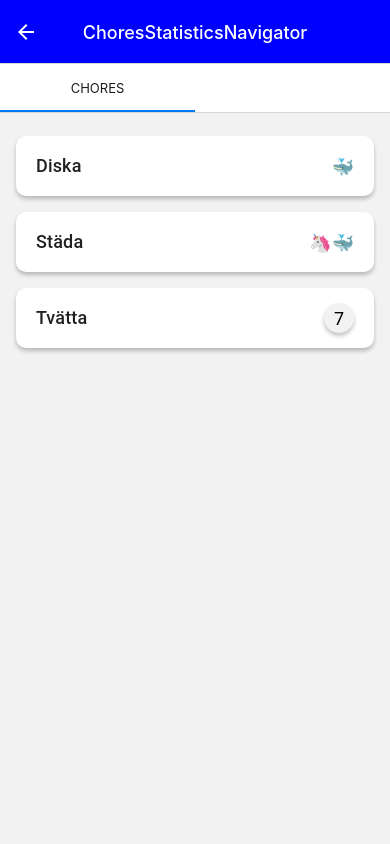
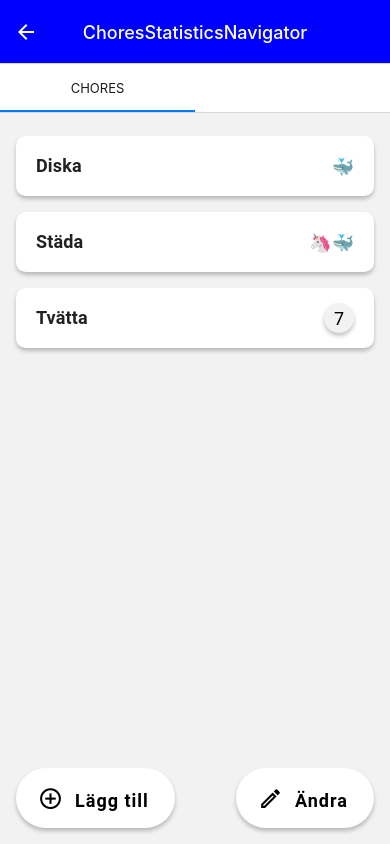
Before and after one commit to KSigurd/KROLF-household-app, a React Native app: screen /ChoresStatisticsNavigator in a window 390 px wide. Built offline with nearby package versions, Linux system fonts and the light colour scheme.

Commit message:
Styling done for now

```diff
--- a/components/ChoreButton.tsx
+++ b/components/ChoreButton.tsx
@@ -11,28 +11,40 @@ interface Props {
 }
 
 const ChoreButton: FC<Props> = (props: Props) => {
-
   return (
-    <TouchableRipple style={styles.fullscreenButton} onPress={() => {}}>
-      <Surface style={[styles.buttonInnerContainer, styles.buttonOutlined]}>
+    <Surface style={[styles.fullscreenButton, styles.buttonOutlined]}>
+      <TouchableRipple
+        borderless={true}
+        style={styles.fillParent}
+        onPress={() => {}} //TODO
+      >
+        <Surface style={styles.buttonInnerContainer}>
           <Title style={[styles.choresButtonTitle, styles.buttonText]}>
             {props.buttonText}
           </Title>
           {props.completedBy.length ? (
-          <Text
-            style={[styles.buttonText, styles.choresButtonAdditions]}
-          >
+            <Text style={[styles.buttonText, styles.choresButtonAdditions]}>
               {props.completedBy.map((user) => user.avatar.avatar)}
             </Text>
           ) : (
-          <Surface style={[styles.repeatabilityCircle, props.isLate ? styles.isLateBackground : styles.isNotLateBackground]}>
-            <Text style={props.isLate ? styles.isLateText : styles.isNotLateText} >
+            <Surface
+              style={[
+                styles.repeatabilityCircle,
+                props.isLate
+                  ? styles.isLateBackground
+                  : styles.isNotLateBackground,
+              ]}
+            >
+              <Text
+                style={props.isLate ? styles.isLateText : styles.isNotLateText}
+              >
                 {props.daysSinceLast}
               </Text>
             </Surface>
           )}
         </Surface>
       </TouchableRipple>
+    </Surface>
   );
 };
 
--- a/screens/ChoresScreen.tsx
+++ b/screens/ChoresScreen.tsx
@@ -1,6 +1,7 @@
 import { NativeStackScreenProps } from "@react-navigation/native-stack";
 import React, { FC } from "react";
 import { View, Text } from "react-native";
+import { Button } from "react-native-paper";
 import ChoreButton from "../components/ChoreButton";
 import { households } from "../data/mockHouseholdData";
 import { RootStackParamList } from "../navigation/RootNavigator";
@@ -15,7 +16,7 @@ const ChoresScreen: FC<Props> = ({ navigation }: Props) => {
     <View style={styles.root}>
       {household.chores.map((prop, key) => {
         return (
-          <ChoreButton
+          <ChoreButton  //TODO: Move this props-logic somewhere else
             key={key}
             buttonText={prop.title}
             completedBy={household.users.filter(
@@ -28,6 +29,28 @@ const ChoresScreen: FC<Props> = ({ navigation }: Props) => {
           />
         );
       })}
+      <View style={styles.bottomButtonRow}>
+        <Button
+          icon="plus-circle-outline"
+          labelStyle={styles.buttonIconSize}
+          color={"#000"}
+          uppercase={false}
+          style={styles.smallButton}
+          onPress={() => {}} //TODO
+        >
+          <Text style={styles.buttonText}>Lägg till</Text>
+        </Button>
+        <Button
+          icon="pencil-outline"
+          labelStyle={styles.buttonIconSize}
+          color={"#000"}
+          uppercase={false}
+          style={styles.smallButton}
+          onPress={() => {}} //TODO
+        >
+          <Text style={styles.buttonText}>Ändra</Text>
+        </Button>
+      </View>
     </View>
   );
 };
--- a/styles/styles.ts
+++ b/styles/styles.ts
@@ -7,6 +7,11 @@ export const styles = StyleSheet.create(
             padding: 16,
             alignItems: 'center'
         },
+        fillParent: {
+            width: "100%",
+            height: "100%",
+            borderRadius: 10
+        },
         fullscreenButton: {
             width: "100%",
             height: 60,
@@ -15,13 +20,28 @@ export const styles = StyleSheet.create(
             marginTop: 8,
             marginBottom: 8,
         },
+        smallButton: {
+            height: 60,
+            justifyContent: 'center',
+            borderStyle: "solid",
+            elevation: 4,
+            borderRadius: 30,
+            backgroundColor: "white",
+            padding: 10
+        },
+        bottomButtonRow: {
+            flex: 1,
+            width: "100%",
+            flexDirection: "row",
+            alignItems: "flex-end",
+            justifyContent: "space-between",
+        },
         buttonInnerContainer: {
-            width: "100%",
-            height: "100%",
+            flex: 1,
             flexDirection: "row",
             alignItems: "center",
             justifyContent: "space-between",
-            padding: 20
+            padding: 20,
         },
         choresButtonTitle: {
             textAlign: "left",
@@ -31,6 +51,7 @@ export const styles = StyleSheet.create(
         },
         buttonText: {
             fontSize: 18,
+            fontWeight: "bold",
             textAlign: "center",
         },
         repeatabilityCircle: {
@@ -42,9 +63,8 @@ export const styles = StyleSheet.create(
             elevation: 4,
         },
         buttonOutlined: {
-            borderStyle: "solid",
             borderRadius: 10,
-            elevation: 4
+            elevation: 4,
         },
         isLateBackground: {
             backgroundColor: "#CD5D6F"
@@ -59,6 +79,9 @@ export const styles = StyleSheet.create(
         isNotLateText: {
             fontSize: 18,
             color: "black"
+        },
+        buttonIconSize: {
+            fontSize: 25
         }
     }
 )
```
Lines whose indentation alone changed are shown as unchanged.
